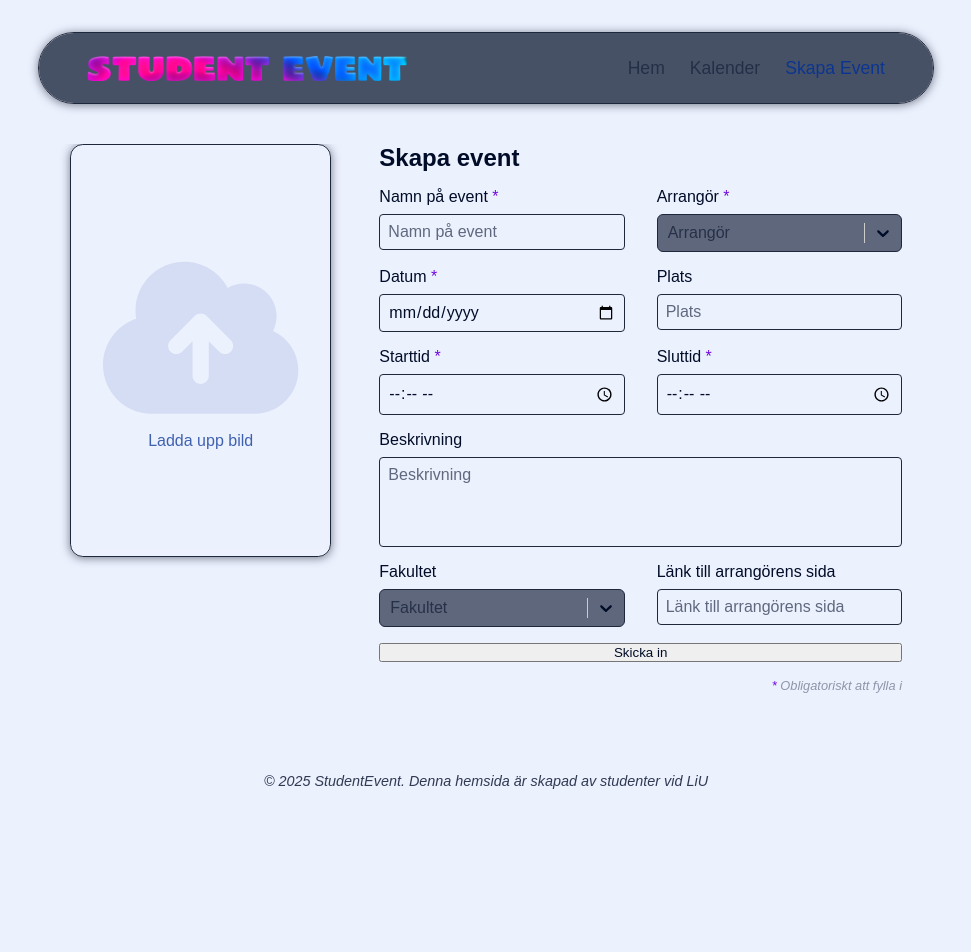
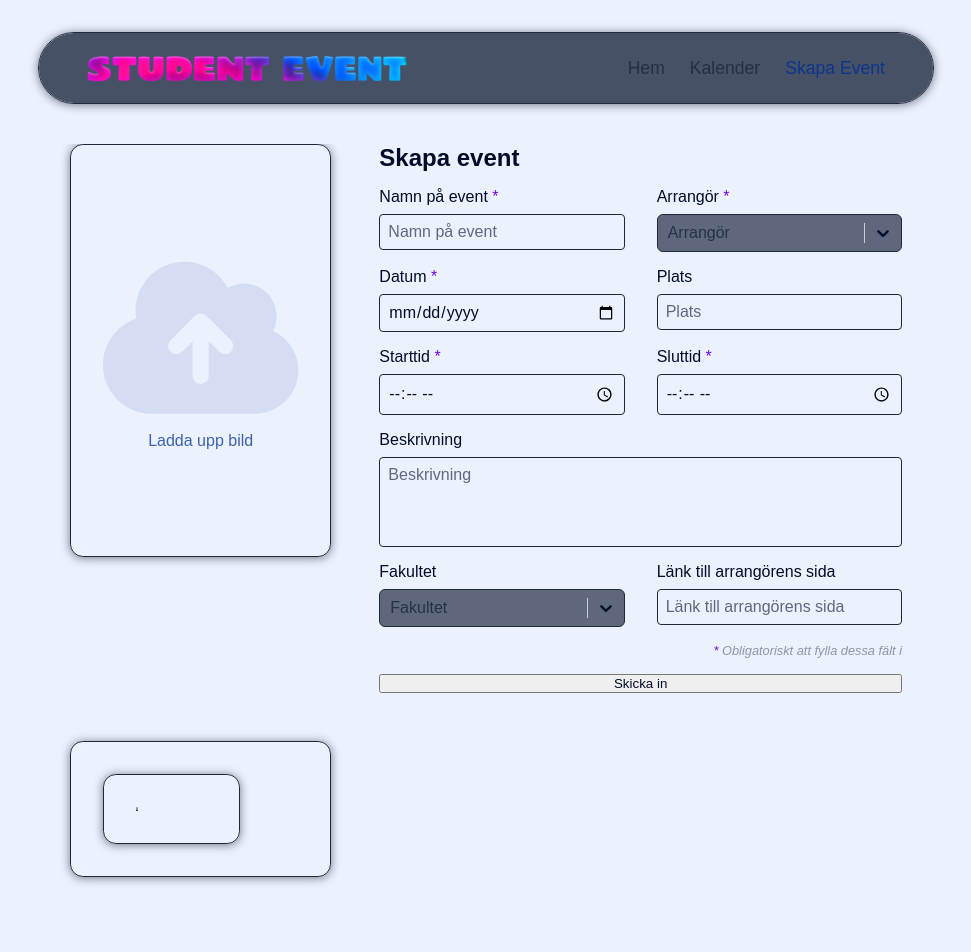
Before and after one commit to Asiyn/student-event, a Next.js app: page /create-event in a window 1280 px wide. Shown: the top 952 px of the page, without its empty margins (154-1125 px from the left). Before the commit the page ends 821 px from the top, so only its background shows below. Built offline with nearby package versions, Linux system fonts and the light colour scheme; grey boxes are pictures that could not be loaded.

Commit message:
localStore, behöver cleanup

```diff
--- a/src/app/create-event/CreateField.tsx
+++ b/src/app/create-event/CreateField.tsx
@@ -13,14 +13,12 @@ export type Option = {
 type EventDetailsProps = {
   label: string;
   name: string;
-  inputType?: "text" | "date" | "time" | "color" | "textarea" |"url";
+  inputType?: "text" | "date" | "time" | "color" | "textarea" | "url";
   dropdown?: boolean;
   dropdownOptions?: OptionsOrGroups<Option, GroupBase<Option>>;
   placeholder?: string;
   required?: boolean;
   fullWidth?: boolean;
-  min?: string;
-  nowTime?: string;
 };
 
 const today = new Date().toISOString().split("T")[0];
@@ -62,7 +60,7 @@ export default function CreateField({
         {required && <span className={"required-star"}> *</span>}
       </label>
 
-      {/* ---------- TEXTAREA ---------- */}
+      {/* TEXTAREA */}
       {isTextarea && (
         <textarea
           id={name}
@@ -74,14 +72,13 @@ export default function CreateField({
         />
       )}
 
-      {/* ---------- COLOR PICKER ---------- */}
+      {/* COLOR PICKER */}
       {isColorInput && (
         <div className={styles["color-field"]}>
           <div
             className={styles["color-preview"]}
             style={{ backgroundColor: color }}
           />
-
           <input
             type="text"
             className={styles["color-text"]}
@@ -89,33 +86,31 @@ export default function CreateField({
             onChange={(e) => setColor(e.target.value)}
             maxLength={7}
           />
-
           <input
             type="color"
             id={name}
             name={name}
             value={color}
             onChange={onColorChange}
-            required={required} // <-- REQUIRED SUPPORT
+            required={required}
             className={styles["color-hidden"]}
           />
         </div>
       )}
 
-      {/* ---------- NORMAL INPUT ---------- */}
+      {/* VANLIGA INPUTS */}
       {!dropdown && !isColorInput && !isTextarea && (
         <input
           type={inputType}
           id={name}
           name={name}
-          required={required} // <-- REQUIRED SUPPORT
+          required={required}
           placeholder={placeholder ?? label}
           min={inputType === "date" ? today : undefined}
-          // step={inputType === "time" ? 900 : undefined}
         />
       )}
 
-      {/* ---------- DROPDOWN ---------- */}
+      {/* DROPDOWN */}
       {dropdown && (
         <>
           <Select
@@ -127,13 +122,13 @@ export default function CreateField({
             onChange={handleSelectChange}
           />
 
-          {/* If custom selected → use text input */}
+          {/* (valfri) custom text om värdet är "__custom__" */}
           {isCustom && (
             <input
               type="text"
               id={name}
               name={name}
-              required={required} // <-- REQUIRED SUPPORT
+              required={required}
               placeholder="Skriv eget namn…"
               value={customText}
               onChange={(e) => setCustomText(e.target.value)}
@@ -141,12 +136,12 @@ export default function CreateField({
             />
           )}
 
-          {/* Hidden input → required works for dropdown */}
+          {/* Hidden input så att required funkar när man väljer i Select */}
           {!isCustom && (
             <input
               type="hidden"
               name={name}
-              required={required} // <-- REQUIRED VALIDATION
+              required={required}
               value={selectedOption?.value ?? ""}
             />
           )}
--- a/src/app/create-event/EventDetails.tsx
+++ b/src/app/create-event/EventDetails.tsx
@@ -8,8 +8,8 @@ import {
 } from "../components/dropdownHelper";
 
 export default function EventDetails() {
-  const sektionerOptions = buildGroupedOptions(sektionerDef, true); // enable custom
-  const fakultetOptions = buildFlatOptions(fakultetDef, false); // no custom
+  const sektionerOptions = buildGroupedOptions(sektionerDef, true);
+  const fakultetOptions = buildFlatOptions(fakultetDef, false);
 
   return (
     <>
@@ -20,7 +20,7 @@ export default function EventDetails() {
           name="event"
           inputType="text"
           required
-        ></CreateField>
+        />
 
         <CreateField
           label="Arrangör"
@@ -30,21 +30,9 @@ export default function EventDetails() {
           required
         />
 
-        {/* Tid */}
+        <CreateField label="Datum" name="date" inputType="date" required />
 
-        <CreateField
-          label="Datum"
-          name="date"
-          inputType="date"
-          required
-        />
-
-        {/* Plats */}
-        <CreateField
-          label="Plats"
-          name="place"
-          inputType="text"
-        />
+        <CreateField label="Plats" name="place" inputType="text" />
 
         <CreateField
           label="Starttid"
@@ -55,14 +43,12 @@ export default function EventDetails() {
 
         <CreateField label="Sluttid" name="endTime" inputType="time" required />
 
-        {/*  */}
-
         <CreateField
           label="Beskrivning"
           name="beskrivning"
           inputType="textarea"
           fullWidth={true}
-        ></CreateField>
+        />
 
         <CreateField
           label="Fakultet"
--- a/src/app/create-event/page.tsx
+++ b/src/app/create-event/page.tsx
@@ -5,22 +5,50 @@ import styles from "./createevent2.module.css";
 import ImageUploader from "./ImageUploader";
 import EventDetails from "./EventDetails";
 import { FormEvent, useEffect, useState } from "react";
+import EventFeed from "../feed/EventFeed";
+import type { EventFeedItem } from "../feed/FeedItem";
 
 export type EventFormData = {
-  sektion: string;
+  event: string;
+  arrangor: string;
+  date: string;
+  place: string;
+  startTime: string;
+  endTime: string;
   fakultet: string;
-  date: string;
-  time: string;
-  event: string;
-  // etc...
+  beskrivning: string;
+  organizerURL: string;
 };
+
+const STORAGE_KEY = "studentevent-events";
 
 export default function CreateEventPage() {
   const [imageFile, setImageFile] = useState<File | null>(null);
+  const [events, setEvents] = useState<EventFormData[]>([]);
 
   useEffect(() => {
     document.title = "Skapa Event | StudentEvent";
   }, []);
+
+  // 🔹 Läs in tidigare sparade event från localStorage när sidan öppnas
+  useEffect(() => {
+    try {
+      const raw =
+        typeof window !== "undefined"
+          ? localStorage.getItem(STORAGE_KEY)
+          : null;
+      if (!raw) return;
+      const saved = JSON.parse(raw) as EventFormData[];
+      setEvents(saved);
+    } catch (err) {
+      console.error("Kunde inte läsa events från localStorage", err);
+    }
+  }, []);
+
+  useEffect(() => {
+    if (events.length === 0) return;
+    console.log("events ändrades:", events);
+  }, [events]);
 
   const handleSubmit = (e: FormEvent<HTMLFormElement>) => {
     e.preventDefault();
@@ -28,19 +56,79 @@ export default function CreateEventPage() {
     const formData = new FormData(e.currentTarget);
 
     const payload: EventFormData = {
-      sektion: String(formData.get("sektion") ?? ""),
+      event: String(formData.get("event") ?? ""),
+      arrangor: String(formData.get("arrangor") ?? ""),
+      date: String(formData.get("date") ?? ""),
+      place: String(formData.get("place") ?? ""),
+      startTime: String(formData.get("startTime") ?? ""),
+      endTime: String(formData.get("endTime") ?? ""),
       fakultet: String(formData.get("fakultet") ?? ""),
-      date: String(formData.get("date") ?? ""),
-      time: String(formData.get("time") ?? ""),
-      event: String(formData.get("event") ?? ""),
+      beskrivning: String(formData.get("beskrivning") ?? ""),
+      organizerURL: String(formData.get("organizerURL") ?? ""),
     };
 
-    console.log("Form payload", payload);
-    console.log("Image file", imageFile);
+    // 1) uppdatera lokalt state (preview-kolumnen)
+    setEvents((prev) => {
+      const updated = [...prev, payload];
+      console.log("Uppdaterad event-lista i setState:", updated);
+      return updated;
+    });
+
+    // 2) skriv till localStorage så feed-sidan kan läsa samma lista
+    try {
+      const raw = localStorage.getItem(STORAGE_KEY);
+      const previous = raw ? (JSON.parse(raw) as EventFormData[]) : [];
+      const updated = [...previous, payload];
+      localStorage.setItem(STORAGE_KEY, JSON.stringify(updated));
+      console.log("Sparade i localStorage:", updated);
+    } catch (err) {
+      console.error("Kunde inte spara event i localStorage", err);
+    }
+
+    console.log("Form payload (enstaka event):", payload);
+    console.log("Image file:", imageFile);
+
+    e.currentTarget.reset();
   };
 
+  // Bygg items till preview-feeden till höger
+  const feedItems: EventFeedItem[] = events.map((ev, index) => {
+    let month = "Okänd";
+    let day = 1;
+
+    if (ev.date) {
+      const parsed = new Date(ev.date);
+      if (!Number.isNaN(parsed.getTime())) {
+        const months = [
+          "Januari",
+          "Februari",
+          "Mars",
+          "April",
+          "Maj",
+          "Juni",
+          "Juli",
+          "Augusti",
+          "September",
+          "Oktober",
+          "November",
+          "December",
+        ];
+        month = months[parsed.getMonth()];
+        day = parsed.getDate();
+      }
+    }
+
+    return {
+      id: index,
+      host: ev.arrangor || "<missing>",
+      event: ev.event || "<missing>",
+      month,
+      day,
+      img: undefined,
+    };
+  });
+
   return (
-    <>
     <form
       className={styles["form-container"]}
       onSubmit={handleSubmit}
@@ -52,14 +140,20 @@ export default function CreateEventPage() {
 
       <div className={styles["detail-submission"]}>
         <EventDetails />
+        <p className={styles["notice"]}>
+          <i>
+            <span className={"required-star"}>*</span> Obligatoriskt att fylla
+            dessa fält i
+          </i>
+        </p>
         <button type="submit" className={styles["submit-btn"]}>
           Skicka in
         </button>
-          <p className={styles["notice"]}><i><span className={"required-star"}>*</span> Obligatoriskt att fylla i</i></p>
       </div>
 
-        {/* <div className={styles["preview"]}></div> */}
+      <div className={styles["preview"]}>
+        <EventFeed items={feedItems} />
+      </div>
     </form>
-    </>
   );
 }
--- a/src/app/feed/EventFeed.tsx
+++ b/src/app/feed/EventFeed.tsx
@@ -5,7 +5,6 @@ import { useState } from "react";
 import styles from "./eventfeed.module.css";
 import FeedItem, { EventFeedItem } from "./FeedItem";
 import EventModal from "./EventModal";
-import halloween from "@/images/halloween.jpg";
 
 const defaultEvent: EventFeedItem = {
   host: "<missing>",
@@ -16,29 +15,27 @@ const defaultEvent: EventFeedItem = {
   id: undefined,
 };
 
-export default function EventFeed() {
+type EventFeedProps = {
+  items?: EventFeedItem[]; // gärna optional
+};
+
+export default function EventFeed({ items = [] }: EventFeedProps) {
   const [selectedEvent, setSelectedEvent] = useState<EventFeedItem | null>(
     null
   );
 
-  const mainEvent: EventFeedItem = {
-    id: 1,
-    month: "November",
-    day: 1,
-    host: "Hejjagheteraxeljakobssohejehej",
-    event: "Halloweensittningen",
-    img: halloween,
-  };
+  const displayItems = items.length > 0 ? items : [defaultEvent];
 
   return (
     <>
       <div className={styles["feed-container"]}>
-        <FeedItem {...mainEvent} onClick={() => setSelectedEvent(mainEvent)} />
-        <FeedItem onClick={() => setSelectedEvent({ ...defaultEvent })} />
-        <FeedItem onClick={() => setSelectedEvent({ ...defaultEvent })} />
-        <FeedItem onClick={() => setSelectedEvent({ ...defaultEvent })} />
-        <FeedItem onClick={() => setSelectedEvent({ ...defaultEvent })} />
-        <FeedItem onClick={() => setSelectedEvent({ ...defaultEvent })} />
+        {displayItems.map((item, index) => (
+          <FeedItem
+            key={item.id ?? index}
+            {...item}
+            onClick={() => setSelectedEvent(item)}
+          />
+        ))}
       </div>
 
       {selectedEvent && (
```
Also changed, not shown: src/app/feed/EventModal.tsx (+2 -6 lines), src/app/page.tsx (+80 -7 lines). Lines whose indentation alone changed are shown as unchanged.
